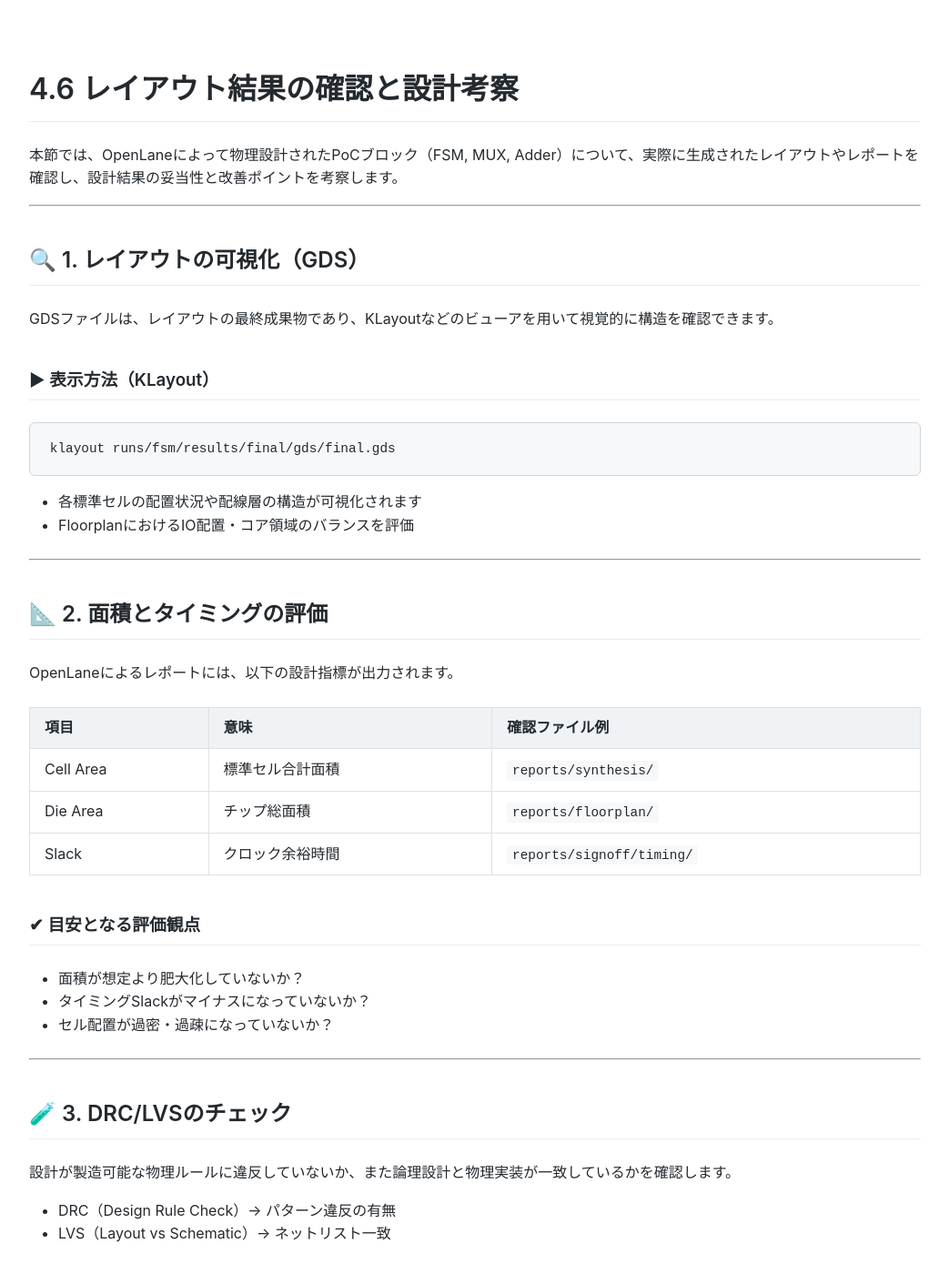
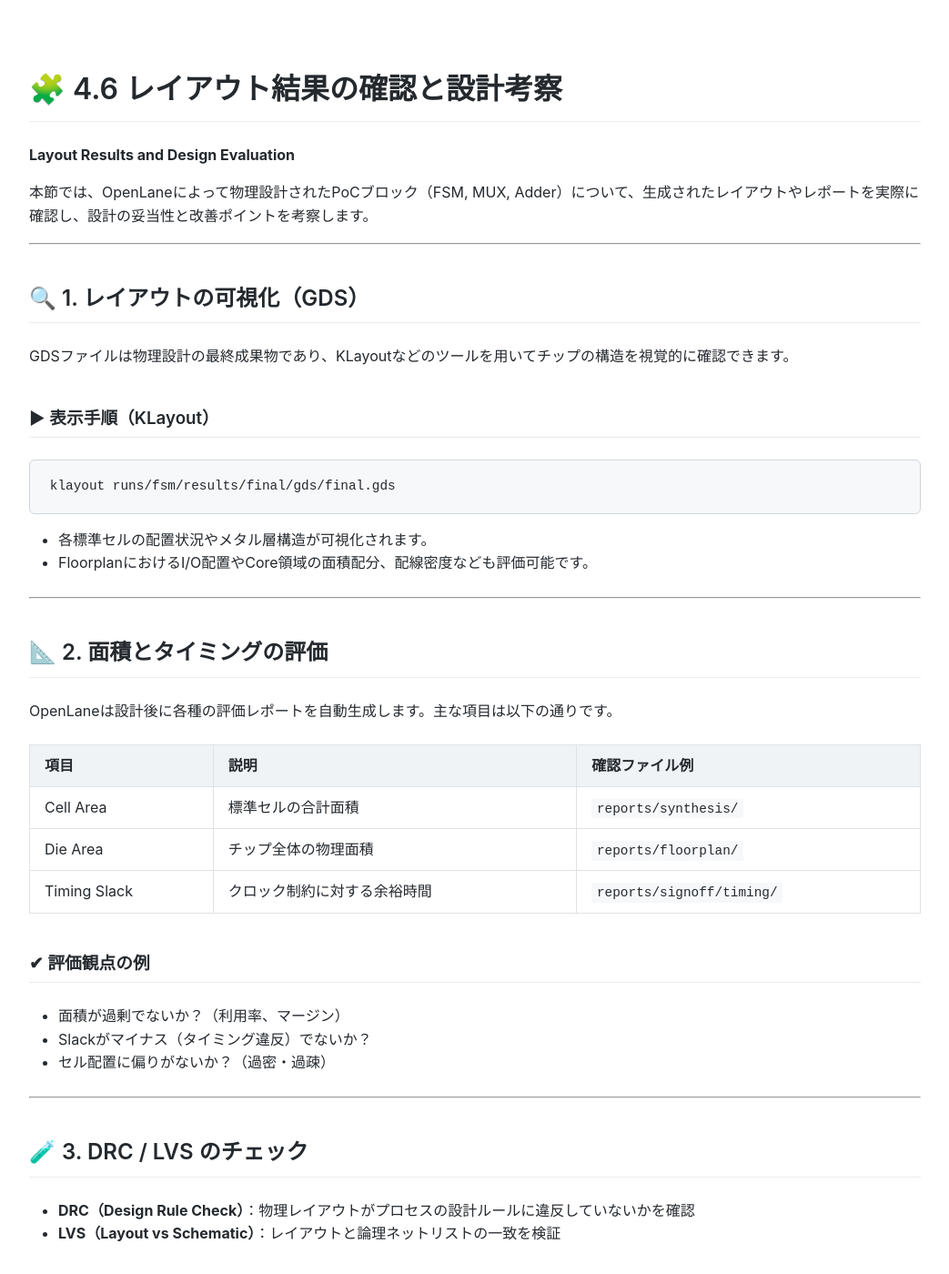
Before and after one commit to Samizo-AITL/Edusemi-v4x, a Jekyll site: the page built from e_chapter4_poc_spec_and_design/4.6_layout_result_and_discussion.md, in a window 1280 px wide and 1400 px high. Shown: the whole window at 91% size, without its empty margins (118-1161 px from the left). Built offline with Jekyll 4.4.1, drawn with Linux system fonts in a browser that asks for light colours; our own code applies the rules of GitHub Pages for plain Markdown files; some of the changed text lies outside the part shown.

Commit message:
Update 4.6_layout_result_and_discussion.md

````diff
--- a/e_chapter4_poc_spec_and_design/4.6_layout_result_and_discussion.md
+++ b/e_chapter4_poc_spec_and_design/4.6_layout_result_and_discussion.md
@@ -1,88 +1,105 @@
-# 4.6 レイアウト結果の確認と設計考察
+---
+layout: default
+title: 4.6 レイアウト結果の確認と設計考察
+---
 
-本節では、OpenLaneによって物理設計されたPoCブロック（FSM, MUX, Adder）について、実際に生成されたレイアウトやレポートを確認し、設計結果の妥当性と改善ポイントを考察します。
+# 🧩 4.6 レイアウト結果の確認と設計考察
+**Layout Results and Design Evaluation**
+
+本節では、OpenLaneによって物理設計されたPoCブロック（FSM, MUX, Adder）について、生成されたレイアウトやレポートを実際に確認し、設計の妥当性と改善ポイントを考察します。
 
 ---
 
 ## 🔍 1. レイアウトの可視化（GDS）
 
-GDSファイルは、レイアウトの最終成果物であり、KLayoutなどのビューアを用いて視覚的に構造を確認できます。
+GDSファイルは物理設計の最終成果物であり、KLayoutなどのツールを用いてチップの構造を視覚的に確認できます。
 
-### ▶ 表示方法（KLayout）
+### ▶ 表示手順（KLayout）
 
 ```sh
 klayout runs/fsm/results/final/gds/final.gds
 ```
 
-- 各標準セルの配置状況や配線層の構造が可視化されます
-- FloorplanにおけるIO配置・コア領域のバランスを評価
+- 各標準セルの配置状況やメタル層構造が可視化されます。
+- FloorplanにおけるI/O配置やCore領域の面積配分、配線密度なども評価可能です。
 
 ---
 
 ## 📐 2. 面積とタイミングの評価
 
-OpenLaneによるレポートには、以下の設計指標が出力されます。
+OpenLaneは設計後に各種の評価レポートを自動生成します。主な項目は以下の通りです。
 
-| 項目 | 意味 | 確認ファイル例 |
-|------|------|----------------|
-| Cell Area | 標準セル合計面積 | `reports/synthesis/` |
-| Die Area  | チップ総面積     | `reports/floorplan/` |
-| Slack     | クロック余裕時間 | `reports/signoff/timing/` |
+| 項目       | 説明                   | 確認ファイル例                       |
+|------------|------------------------|--------------------------------------|
+| Cell Area  | 標準セルの合計面積     | `reports/synthesis/`                |
+| Die Area   | チップ全体の物理面積   | `reports/floorplan/`                |
+| Timing Slack | クロック制約に対する余裕時間 | `reports/signoff/timing/`      |
 
-### ✔ 目安となる評価観点
+### ✔ 評価観点の例
 
-- 面積が想定より肥大化していないか？
-- タイミングSlackがマイナスになっていないか？
-- セル配置が過密・過疎になっていないか？
+- 面積が過剰でないか？（利用率、マージン）
+- Slackがマイナス（タイミング違反）でないか？
+- セル配置に偏りがないか？（過密・過疎）
 
 ---
 
-## 🧪 3. DRC/LVSのチェック
+## 🧪 3. DRC / LVS のチェック
 
-設計が製造可能な物理ルールに違反していないか、また論理設計と物理実装が一致しているかを確認します。
+- **DRC（Design Rule Check）**：物理レイアウトがプロセスの設計ルールに違反していないかを確認
+- **LVS（Layout vs Schematic）**：レイアウトと論理ネットリストの一致を検証
 
-- DRC（Design Rule Check）→ パターン違反の有無
-- LVS（Layout vs Schematic）→ ネットリスト一致
-
-### ▶ レポート例
+### ▶ レポートファイル例
 
 ```sh
 runs/fsm/reports/signoff/drc.rpt
 runs/fsm/reports/signoff/lvs.rpt
 ```
 
-**"Clean"であることが、設計完了の重要指標です。**
+- `**Clean**` が出ていれば成功です。
+- DRC違反やLVS不一致があれば、配線/Floorplan/ネット定義を見直す必要があります。
 
 ---
 
 ## 📊 4. 各ブロックの比較と考察
 
-| ブロック | セル数 | 面積 (um²) | DRC | タイミング |
-|----------|--------|------------|-----|------------|
-| FSM      | 約20   | 小         | Clean | Slack OK |
-| MUX      | 約4    | 極小       | Clean | Slack OK |
-| Adder    | 約40   | 中         | Clean | Slack OK |
+| ブロック | セル数（概算） | 面積 | DRC | タイミングSlack |
+|----------|----------------|------|-----|------------------|
+| FSM      | 約20           | 小   | ✅ Clean | ✅ OK |
+| MUX      | 約4            | 極小 | ✅ Clean | ✅ OK |
+| Adder    | 約40           | 中   | ✅ Clean | ✅ OK |
 
-### 📌 考察例
+### 📌 考察ポイント
 
-- Adderは加算器構造上セル数が多く、面積も大きめ
-- FSMは制御構造のため配線密度が比較的高い
-- MUXは最も単純で、物理設計負荷も軽い
+- **Adder** は構造上セル数が多く、配線密度も中程度に。
+- **FSM** は状態制御により配線集中領域が発生しやすい。
+- **MUX** は最も単純で、面積・制約ともに軽微。
 
 ---
 
-## 🧭 5. 改善・発展への視点
+## 🧭 5. 改善と発展の視点
 
-- クロック制約（SDC）を厳しくすることで、より高性能な構成が可能
-- Floorplanのマージン調整により面積最適化
-- クロックツリー合成やメタル層の制約変更によるDRC削減
+- **タイミング制約（SDC）強化** → 高速設計への挑戦
+- **マージン調整** → Floorplan改善・面積縮小
+- **Metal層戦略の再構成** → DRC改善、配線最適化
 
-OpenLaneでは設定ファイル（`config.tcl`）を書き換えることで、試行錯誤的にこれらを学ぶことができます。
+OpenLaneでは `config.tcl` や `sdc.tcl` を柔軟に調整することで、これらの改善を繰り返し実験できます。
 
 ---
 
-## 🔚 総括と次章への接続
+## 🧾 総括と次章への接続
 
-PoCブロックのVerilog記述から、物理設計・DRC確認・GDS生成まで一連の流れを経験しました。
+本章では、PoCブロック（FSM, MUX, Adder）の：
 
-次章（応用編）では、より複雑な設計（高耐圧、ESD保護、アナログ混載など）へと展開し、実践力を高めていきます。
+- RTL設計
+- 論理合成
+- 配置・配線
+- GDS生成
+- DRC / LVS 検証
+
+までのフローを一貫して経験しました。
+
+---
+
+## 🔗 次章への導線
+
+次章では、**より実践的なSoC構成・アナログ混載・高耐圧対応などの発展設計**に進みます。ここで得た知見を活かし、複雑な設計へ挑戦しましょう。
````
